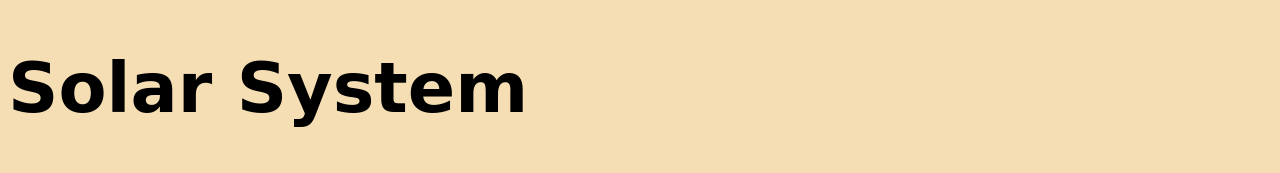
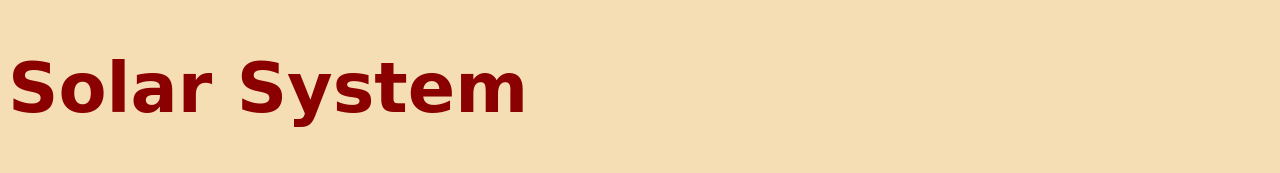
Before and after one commit to the-web-girl/Hands-On-Lab-CSS-Basics---Styling-Your-Web-Page, a plain HTML site: page solarsystem.html in a window 1280 px wide. Shown: the top 173 px of the page. Drawn offline with Linux system fonts and the light colour scheme.

Commit message:
Change the font color heading

```diff
--- a/solarsystem.html
+++ b/solarsystem.html
@@ -6,7 +6,7 @@
     <title>Solar System</title>
 </head>
 <body style="background-color:wheat">
-    <h1 style="font-family: Cursive; font-size: 70px">Solar System</h1>
+    <h1 style="font-family: Cursive; font-size: 70px; color:rgb(139,0,0)">Solar System</h1>
 
     <img src="https://upload.wikimedia.org/wikipedia/commons/c/cb/Planets2013.svg" alt="Solar System image" height= "250px" width="700px">
 
```
